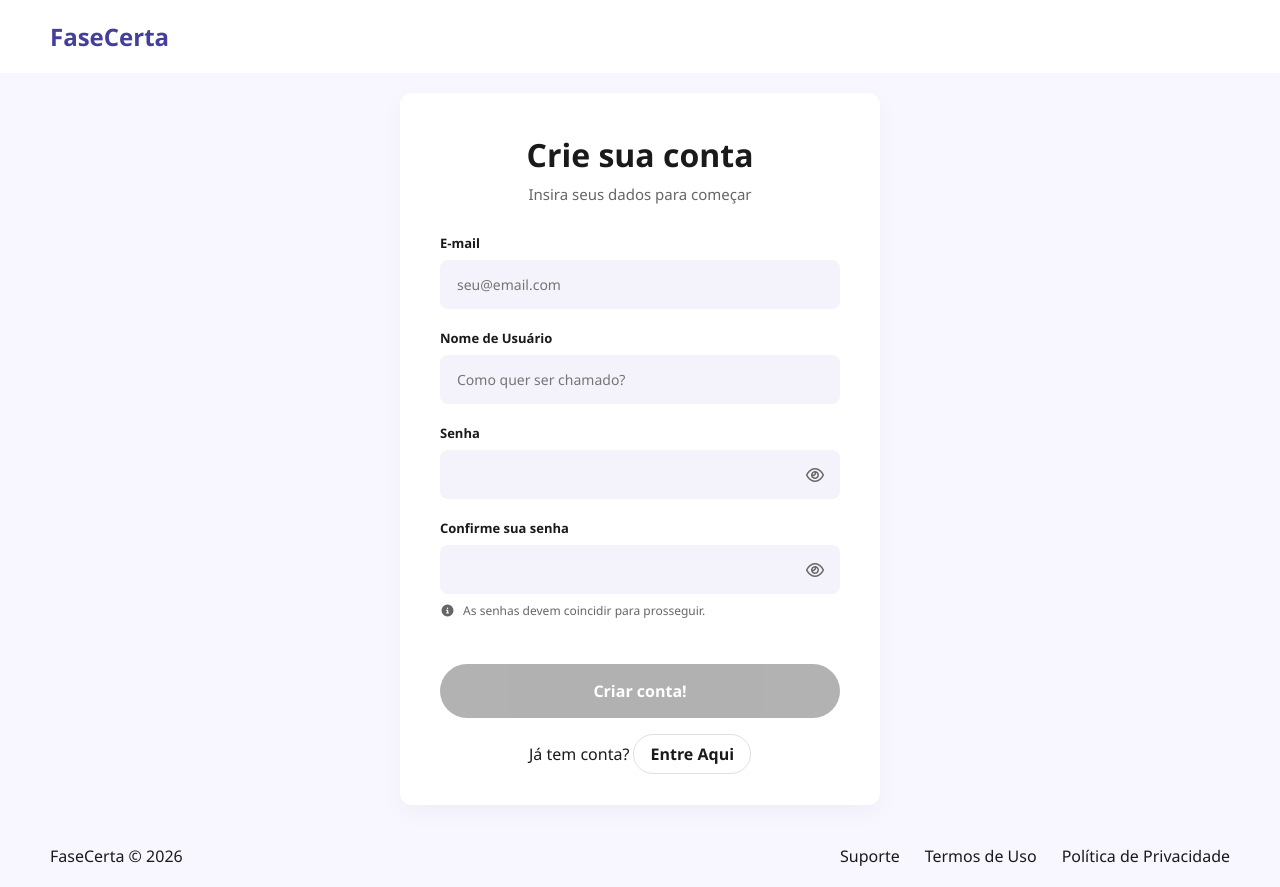
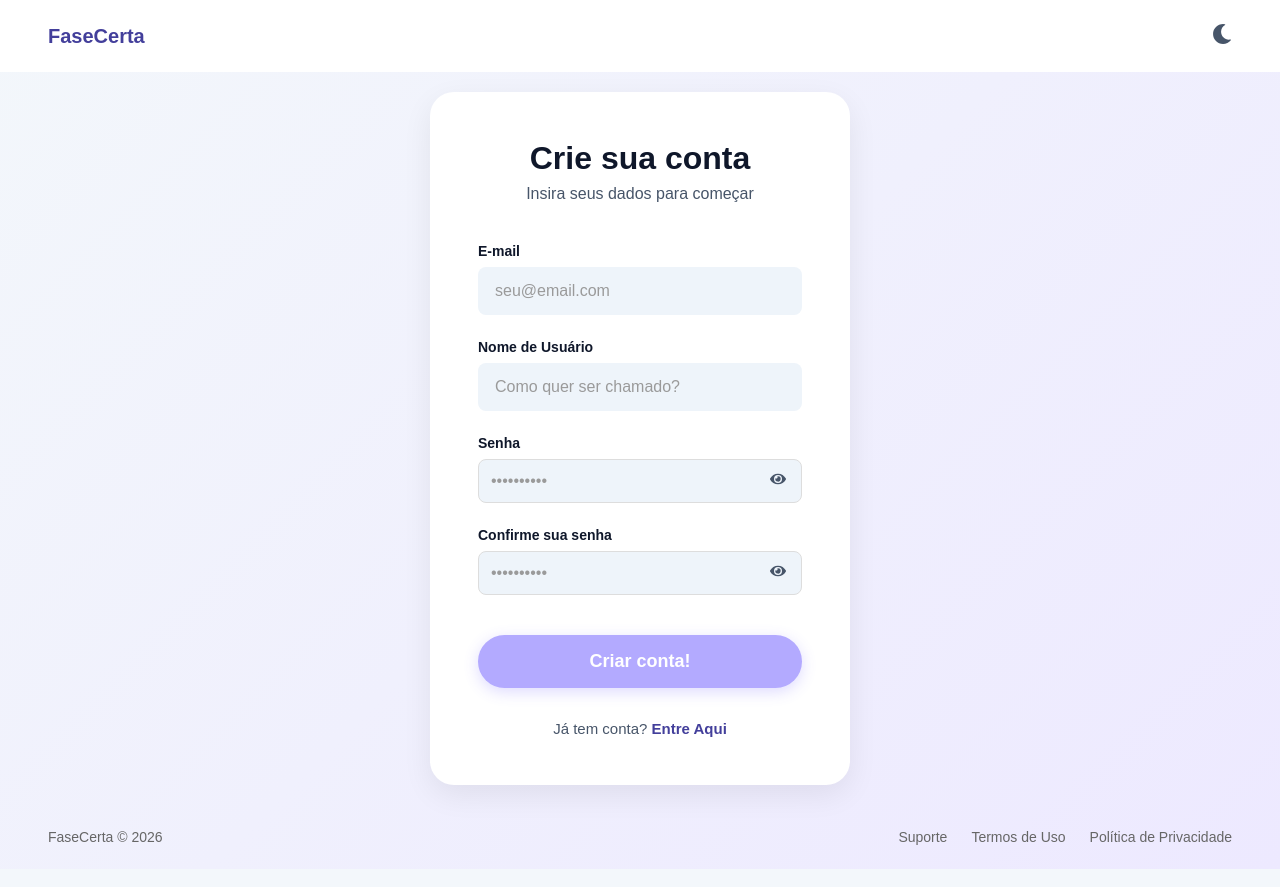
Before and after one commit to CS-PI-2026-FaseCerta/front-end, a React (Create React App) app: page /cadastroUsuario in a window 1280 px wide. Built offline with nearby package versions, Linux system fonts and the light colour scheme.

Commit message:
style: mudança no css da página. feat: redirecionamento da tela de login para cadastro e simulação de carregamento na tela de cadastro

```diff
--- a/package.json
+++ b/package.json
@@ -3,7 +3,6 @@
   "version": "0.1.0",
   "private": true,
   "dependencies": {
-    "@fortawesome/fontawesome-free": "^7.2.0",
     "@testing-library/dom": "^10.4.1",
     "@testing-library/jest-dom": "^6.9.1",
     "@testing-library/react": "^16.3.2",
--- a/src/auth/pages/CadastroUsuario.css
+++ /dev/null
@@ -1,189 +0,0 @@
-:root {
-    --primary-color: #433f9b;
-    --primary-hover-color: #7165ff;
-    --background-color: #f8f7ff;
-    --card-background: #ffffff;
-    --input-background: #f4f3fb;
-    --text-primary: #1a1a1a;
-    --text-secondary: #666666;
-    --border-color: #e0e0e0;
-    --error-color: #e53e3e;
-}
-
-* {
-    margin: 0;
-    padding: 0;
-    box-sizing: border-box;
-    font-family: 'Segoe UI', Roboto, Helvetica, Arial, sans-serif;
-}
-
-.cadastro-wrapper {
-    background: var(--background-color);
-    min-height: 100vh;
-    display: flex;
-    flex-direction: column;
-}
-
-/* NAVBAR */
-.cadastro-navbar {
-    padding: 20px 50px;
-    background-color: var(--card-background);
-}
-
-.cadastro-logo {
-    color: var(--primary-color);
-    font-weight: bold;
-    font-size: 1.5rem;
-}
-
-/* MAIN */
-.cadastro-main {
-    flex: 1;
-    display: flex;
-    justify-content: center;
-    align-items: center;
-    padding: 20px;
-}
-
-/* CARD */
-.cadastro-card {
-    background: var(--card-background);
-    width: 100%;
-    max-width: 480px;
-    padding: 40px;
-    border-radius: 12px;
-    box-shadow: 0 8px 24px rgba(0, 0, 0, 0.04);
-    text-align: center;
-}
-
-.cadastro-card h1 {
-    font-size: 32px;
-    margin-bottom: 8px;
-    color: var(--text-primary);
-}
-
-.cadastro-subtitle {
-    color: var(--text-secondary);
-    font-size: 15px;
-    margin-bottom: 30px;
-}
-
-/* INPUTS */
-.cadastro-input-group {
-    text-align: left;
-    margin-bottom: 20px;
-}
-
-.cadastro-input-group label {
-    display: block;
-    font-size: 13px;
-    font-weight: 600;
-    margin-bottom: 8px;
-}
-
-.cadastro-input-wrapper {
-    position: relative;
-    display: flex;
-    align-items: center;
-}
-
-.cadastro-input-group input {
-    width: 100%;
-    padding: 14px 16px;
-    border: 1px solid transparent;
-    background-color: var(--input-background);
-    border-radius: 8px;
-    font-size: 14px;
-    transition: all 0.3s ease;
-}
-
-.cadastro-input-group input:focus {
-    outline: none;
-    border-color: var(--primary-hover-color);
-    background-color: #fff;
-}
-
-/* OLHO */
-.cadastro-eye {
-    position: absolute;
-    right: 15px;
-    top: 50%;
-    transform: translateY(-50%);
-    cursor: pointer;
-    color: var(--text-secondary);
-    z-index: 10;
-}
-
-
-.cadastro-info-text {
-    display: block;
-    font-size: 12px;
-    color: var(--text-secondary);
-    margin-top: 8px;
-}
-
-.cadastro-info-text i {
-    margin-right: 5px;
-}
-
-/* BOTÃO */
-.cadastro-btn {
-    width: 100%;
-    padding: 16px;
-    background-color: var(--primary-color);
-    color: white;
-    border: none;
-    border-radius: 30px;
-    font-size: 16px;
-    font-weight: bold;
-    cursor: pointer;
-    margin-top: 25px;
-    transition: background 0.3s ease;
-}
-
-.cadastro-btn:hover {
-    background-color: var(--primary-hover-color);
-}
-
-.cadastro-btn:disabled {
-    background-color: var(--text-secondary);
-    opacity: 0.5;
-    cursor: not-allowed;
-}
-
-/* LOGIN */
-.cadastro-login-link {
-    margin-top: 25px;
-}
-
-.cadastro-login-link a {
-    text-decoration: none;
-    color: var(--text-primary);
-    font-weight: 600;
-    padding: 8px 16px;
-    border: 1px solid var(--border-color);
-    border-radius: 20px;
-}
-
-/* FOOTER */
-.cadastro-footer {
-    padding: 20px 50px;
-    display: flex;
-    justify-content: space-between;
-    align-items: center;
-}
-
-.footer-right {
-    display: flex;
-    gap: 25px;
-}
-
-.footer-right a {
-    text-decoration: none;
-    color: var(--text-primary);
-    transition: color .2s ease;
-}
-
-.footer-right a:hover {
-    color: var(--primary-hover-color);
-}
--- a/src/auth/pages/CadastroUsuario.jsx
+++ b/src/auth/pages/CadastroUsuario.jsx
@@ -1,6 +1,9 @@
 import React, { useState } from "react";
 import { Link } from 'react-router-dom';
-import "./CadastroUsuario.css";
+import { FaEye, FaEyeSlash } from "react-icons/fa";
+import Footer from "../../global/components/Footer/Footer.jsx";
+import Header from "../../global/components/Header/Header.jsx";
+import "./login.css";
 
 export default function CadastroUsuario() {
     const [form, setForm] = useState({
@@ -13,126 +16,164 @@ export default function CadastroUsuario() {
     const [showPass, setShowPass] = useState(false);
     const [showConfirm, setShowConfirm] = useState(false);
 
+    const [emailError, setEmailError] = useState(false);
+
+    const [isLoading, setIsLoading] = useState(false);
+    const [successMessage, setSuccessMessage] = useState("");
+
+    const validateEmail = (value) => {
+        const emailRegex = /^[^\s@]+@[^\s@]+\.[^\s@]+$/;
+        return emailRegex.test(value);
+    };
+
     const isMatch = form.password === form.confirm;
-    const allFilled =
-        form.email && form.username && form.password && form.confirm && isMatch;
+
+    const allFilled = form.email && form.username && form.password && form.confirm && isMatch && !emailError && !isLoading;
 
     function updateField(e) {
         setForm({ ...form, [e.target.name]: e.target.value });
+
+        if (e.target.name === "email" && emailError) {
+            setEmailError(!validateEmail(e.target.value));
+        }
     }
 
+    const handleEmailBlur = () => {
+        if (form.email) {
+            setEmailError(!validateEmail(form.email));
+        }
+    };
+
+    const handleSubmit = (e) => {
+        e.preventDefault();
+        if (allFilled) {
+            setIsLoading(true); // Começa o carregamento
+            setSuccessMessage("");
+
+            console.log("Iniciando cadastro...", form);
+
+            // Simulação de chamada de API (2 segundos)
+            setTimeout(() => {
+                setIsLoading(false); // Para o carregamento
+                setSuccessMessage("Cadastro realizado com sucesso!");
+
+            }, 2000);
+        }
+    };
+
     return (
-        <div className="cadastro-wrapper">
-            {/* NAVBAR */}
-            <nav className="cadastro-navbar">
-                <div className="cadastro-logo">FaseCerta</div>
-            </nav>
+        <div className="page-container">
+            <Header />
 
-            {/* MAIN */}
-            <main className="cadastro-main">
-                <div className="cadastro-card">
-                    <h1>Crie sua conta</h1>
-                    <p className="cadastro-subtitle">Insira seus dados para começar</p>
+            <main className="login-container">
+                <div className="login-card">
+                    <h2 className="login-card__title">Crie sua conta</h2>
+                    <p className="login-card__subtitle">Insira seus dados para começar</p>
 
-                    <form className="cadastro-form">
-                        {/* EMAIL */}
-                        <div className="cadastro-input-group">
-                            <label>E-mail</label>
+                    <form onSubmit={handleSubmit} noValidate>
+
+                        <div className="input-group">
+                            <label htmlFor="email">E-mail</label>
                             <input
                                 type="email"
+                                id="email"
                                 name="email"
+                                className={`input-field ${emailError ? "input-error" : ""}`}
                                 placeholder="seu@email.com"
                                 value={form.email}
                                 onChange={updateField}
+                                onBlur={handleEmailBlur}
+                                disabled={isLoading}
+                            />
+                            {emailError && (
+                                <p className="login-error-message" style={{ marginTop: "8px", textAlign: "left" }}>
+                                    E-mail inválido!
+                                </p>
+                            )}
+                        </div>
+
+                        <div className="input-group">
+                            <label htmlFor="username">Nome de Usuário</label>
+                            <input
+                                type="text"
+                                id="username"
+                                name="username"
+                                className="input-field"
+                                placeholder="Como quer ser chamado?"
+                                value={form.username}
+                                onChange={updateField}
+                                disabled={isLoading}
                             />
                         </div>
 
-                        {/* USERNAME */}
-                        <div className="cadastro-input-group">
-                            <label>Nome de Usuário</label>
-                            <input
-                                type="text"
-                                name="username"
-                                placeholder="Como quer ser chamado?"
-                                value={form.username}
-                                onChange={updateField}
-                            />
-                        </div>
-
-                        {/* SENHA */}
-                        <div className="cadastro-input-group">
-                            <label>Senha</label>
-                            <div className="cadastro-input-wrapper">
+                        <div className="input-group">
+                            <label htmlFor="password">Senha</label>
+                            <div className="input-wrapper">
                                 <input
                                     type={showPass ? "text" : "password"}
+                                    id="password"
                                     name="password"
+                                    className="input-field"
+                                    placeholder="••••••••••"
                                     value={form.password}
                                     onChange={updateField}
+                                    disabled={isLoading}
                                 />
-                                <i
-                                    className={`far ${showPass ? "fa-eye-slash" : "fa-eye"} cadastro-eye`}
-                                    onClick={() => setShowPass(!showPass)}
-                                ></i>
+                                <span className="password-icon" onClick={() => !isLoading && setShowPass(!showPass)}>
+                                    {showPass ? <FaEyeSlash /> : <FaEye />}
+                                </span>
                             </div>
                         </div>
 
-                        {/* CONFIRMAR SENHA */}
-                        <div className="cadastro-input-group">
-                            <label>Confirme sua senha</label>
-                            <div className="cadastro-input-wrapper">
+                        <div className="input-group">
+                            <label htmlFor="confirm">Confirme sua senha</label>
+                            <div className="input-wrapper">
                                 <input
                                     type={showConfirm ? "text" : "password"}
+                                    id="confirm"
                                     name="confirm"
+                                    className={`input-field ${form.confirm && !isMatch ? "input-error" : ""}`}
+                                    placeholder="••••••••••"
                                     value={form.confirm}
                                     onChange={updateField}
-                                    style={{
-                                        border: form.confirm && !isMatch ? "1px solid #e53e3e" : "",
-                                    }}
+                                    disabled={isLoading}
                                 />
-                                <i
-                                    className={`far ${showConfirm ? "fa-eye-slash" : "fa-eye"} cadastro-eye`}
-                                    onClick={() => setShowConfirm(!showConfirm)}
-                                ></i>
+                                <span className="password-icon" onClick={() => !isLoading && setShowConfirm(!showConfirm)}>
+                                    {showConfirm ? <FaEyeSlash /> : <FaEye />}
+                                </span>
                             </div>
 
-                            <span
-                                className="cadastro-info-text"
-                                style={{
-                                    color: form.confirm && !isMatch ? "#e53e3e" : "var(--text-secondary)",
-                                }}
-                            >
-                                <i className={form.confirm && !isMatch ? "fas fa-times-circle" : "fas fa-info-circle"}></i>
-                                {form.confirm && !isMatch
-                                    ? " As senhas não coincidem!"
-                                    : " As senhas devem coincidir para prosseguir."}
-                            </span>
+                            {form.confirm && !isMatch && (
+                                <p className="login-error-message" style={{ marginTop: "8px", textAlign: "left" }}>
+                                    As senhas não coincidem!
+                                </p>
+                            )}
                         </div>
 
-                        {/* BOTÃO */}
-                        <button className="cadastro-btn" disabled={!allFilled}>
-                            Criar conta!
+                        {/* MENSAGEM DE SUCESSO */}
+                        {successMessage && (
+                            <p style={{ color: "#28a745", marginTop: "10px", textAlign: "center", fontWeight: "bold" }}>
+                                {successMessage}
+                            </p>
+                        )}
+
+                        <button
+                            type="submit"
+                            className="login-button"
+                            disabled={!allFilled}
+                            style={{ marginTop: "1rem" }}
+                        >
+                            {isLoading ? "Cadastrando..." : "Criar conta!"}
                         </button>
+
+                        <p className="signup-link">
+                            Já tem conta? <Link to="/login" style={{ pointerEvents: isLoading ? "none" : "auto" }}>Entre Aqui</Link>
+                        </p>
                     </form>
-
-                    <div className="cadastro-login-link">
-                        <p>
-                            Já tem conta? <Link to="/login">Entre Aqui</Link>
-                        </p>
-                    </div>
                 </div>
             </main>
 
-            {/* FOOTER */}
-            <footer className="cadastro-footer">
-                <div className="footer-left">
-                    <span>FaseCerta © 2026</span>
-                </div>
-                <div className="footer-right">
-                    <a href="#">Suporte</a>
-                    <a href="#">Termos de Uso</a>
-                    <a href="#">Política de Privacidade</a>
-                </div>
-            </footer>
+            <Footer />
         </div>
     );
 }
--- a/src/auth/pages/login.jsx
+++ b/src/auth/pages/login.jsx
@@ -2,7 +2,7 @@ import React, { useState } from "react";
 import { FaEye, FaEyeSlash, FaMoon } from "react-icons/fa";
 import Footer from "../../global/components/Footer/Footer.jsx";
 import Header from "../../global/components/Header/Header.jsx";
-
+import { Link } from 'react-router-dom';
 import "./login.css";
 
 const Login = () => {
@@ -165,7 +165,7 @@ const Login = () => {
             </button>
 
             <p className="signup-link">
-              Ainda não tem uma conta? <a href="#">Cadastre-se</a>
+              Ainda não tem uma conta? <Link to="/cadastroUsuario">Cadastre-se</Link>
             </p>
           </form>
         </div>
--- a/src/index.js
+++ b/src/index.js
@@ -1,7 +1,6 @@
 import React from 'react';
 import ReactDOM from 'react-dom/client';
 import './index.css';
-import "@fortawesome/fontawesome-free/css/all.min.css";
 import App from './App';
 import reportWebVitals from './reportWebVitals';
 
```
Also changed, not shown: 1 other file (tests, documents, lock files or other folders).
